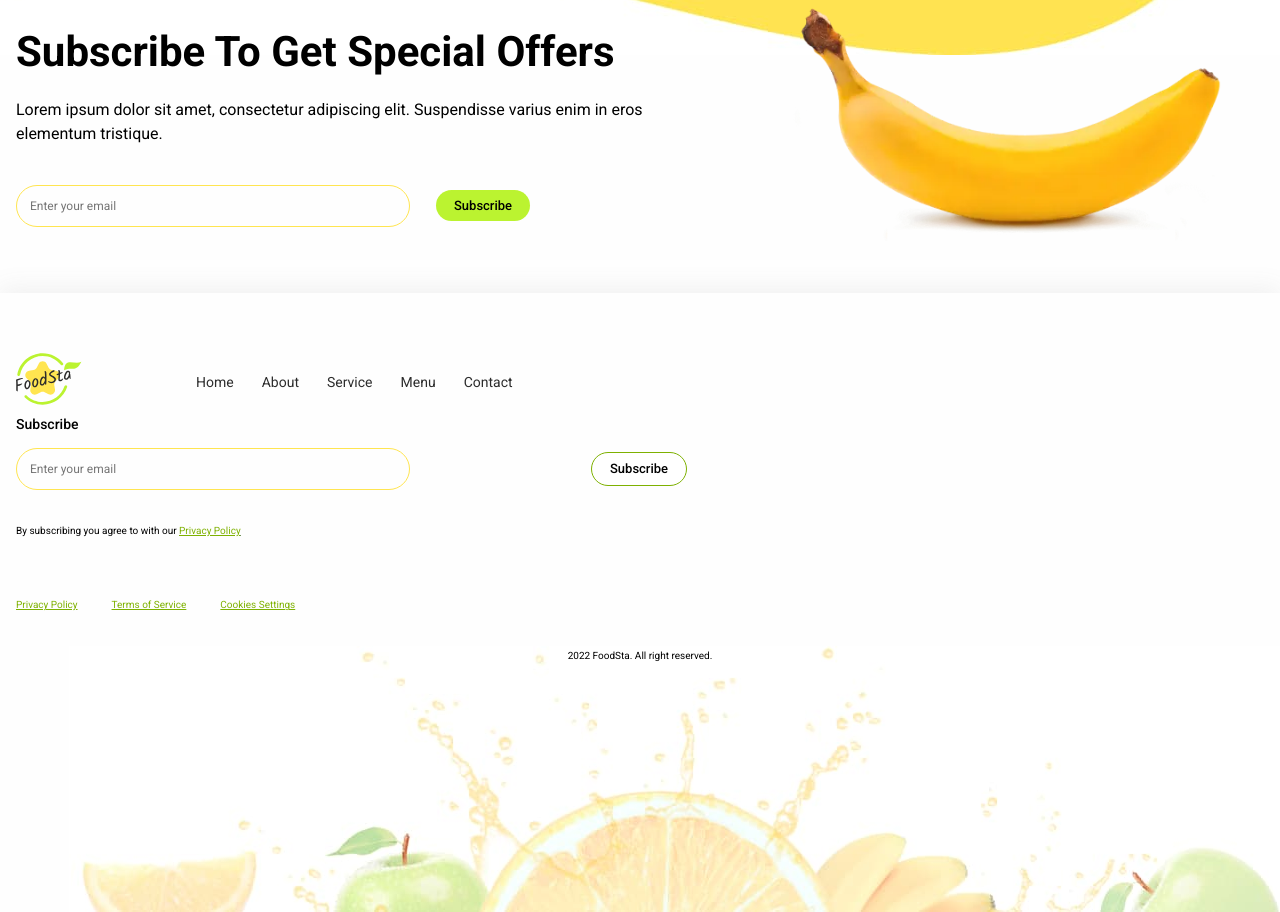
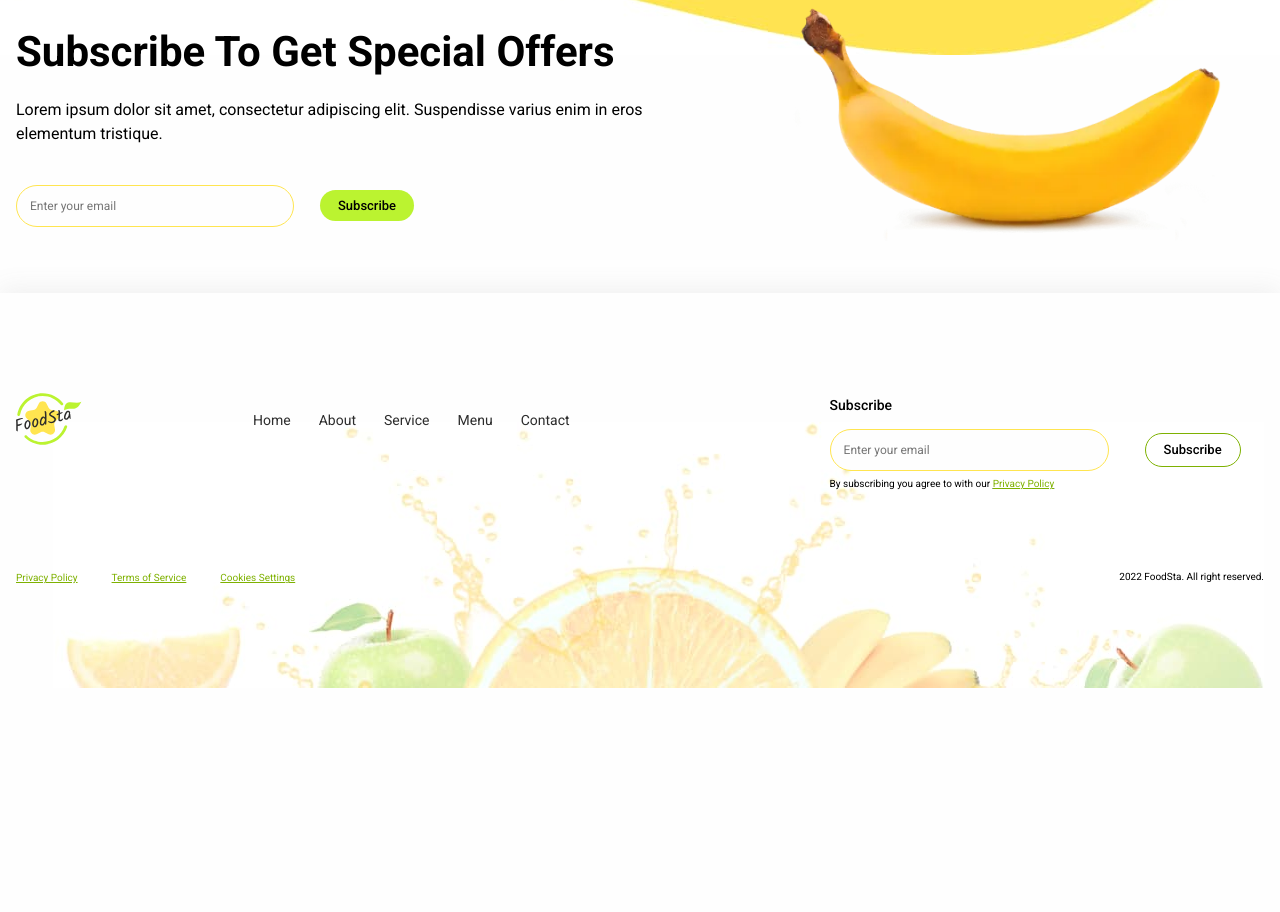
Before and after one commit to fsdev3/foodsta-mob-first, a plain HTML site: page index.html in a window 1280 px wide. Shown: the part 3113-4025 px from the top of the page. After the commit the page ends 3801 px from the top, so only its background shows below. Drawn offline with nearby package versions, Linux system fonts and the light colour scheme.

Commit message:
finished wo modals

```diff
--- a/css/desktop.css
+++ b/css/desktop.css
@@ -146,8 +146,31 @@
 
   .footer {
     width: 1280px;
+    height: 395px;
+    padding-top: 100px;
+    background-position: bottom right 16px;
     background-repeat: no-repeat;
-    padding-right: 16px;
     background-image: url(../img/footer-bg-desk.jpg);
   }
+
+  .footer-items {
+    display: flex;
+  }
+  .footer-nav {
+    align-items: start;
+    padding-top: 0;
+  }
+
+  .footer-list {
+    margin-left: 171px;
+    padding-top: 20px;
+  }
+  .subs-footer-item {
+    margin-left: 260px;
+    margin-top: 0;
+  }
+
+  .btn-footer {
+    margin-left: 32px;
+  }
 }
--- a/css/styles.css
+++ b/css/styles.css
@@ -290,8 +290,6 @@ img {
   background-position: bottom right;
   background-image: url(../img/footer-mob.jpg);
 }
-.footer-box-pic {
-}
 .footer-nav {
   padding-top: 60px;
   display: flex;
@@ -347,13 +345,3 @@ img {
   display: flex;
   gap: 34px;
 }
-.footer-end {
-  /* display: flex;
-  justify-content: space-between;
-  align-items: center;
-  margin-top: 80px;
-  padding-bottom: 100px; */
-}
-
-/* .apple-mob,
-  .apple-tab, */
--- a/css/tablet.css
+++ b/css/tablet.css
@@ -135,28 +135,34 @@
     top: -30px;
     margin-left: auto;
   }
+  .subs-footer-item {
+    margin-top: 40px;
+  }
   .subs-title {
     margin-top: -10px;
   }
   .subs-text {
     margin-bottom: 24px;
   }
+  .subs-footer-text {
+    margin: 0;
+  }
   .subs-form {
-    width: 394px;
+    margin-bottom: 12px;
   }
   .subs-btn {
     margin-left: 22px;
   }
 
   .footer {
-    height: 619px;
+    height: 506px;
     background-repeat: no-repeat;
     /* background-position: bottom right; */
     background-image: url(../img/footer-bg-tab.jpg);
   }
 
   .footer-nav {
-    padding-top: 60px;
+    padding-top: 100px;
     display: flex;
     align-items: center;
   }
@@ -167,6 +173,17 @@
     margin-left: 114px;
     margin-bottom: 0;
   }
+
+  .btn-footer {
+    margin-left: 13px;
+  }
+  .footer-end {
+    display: flex;
+    justify-content: space-between;
+    align-items: center;
+    margin-top: 80px;
+    padding-bottom: 100px;
+  }
 }
 
 @media screen and (max-width: 1279px) {
--- a/index.html
+++ b/index.html
@@ -384,7 +384,7 @@
 
     <!-- footer -->
     <footer class="container footer">
-      <div class="footer-box-pic">
+      <div class="footer-items">
         <div class="footer-nav">
           <a href="./index.html">
             <svg class="footer-logo logo">
@@ -400,7 +400,7 @@
             <li><a class="link nav-link" href="#contact">Contact</a></li>
           </ul>
         </div>
-        <div>
+        <div class="subs-footer-item">
           <p>
             <label for="user_email" class="subs-footer-title">Subscribe</label>
           </p>
@@ -418,6 +418,7 @@
             >
           </p>
         </div>
+      </div>
       <div class="footer-end">
         <ul class="list footer-menu-links">
           <li><a href="./privacy.html">Privacy Policy</a></li>
@@ -427,7 +428,6 @@
         <p class="subs-footer-text reserved">
           2022 FoodSta. All right reserved.
         </p>
-        </div>
       </div>
     </footer>
     <script
```
Lines whose indentation alone changed are shown as unchanged.
